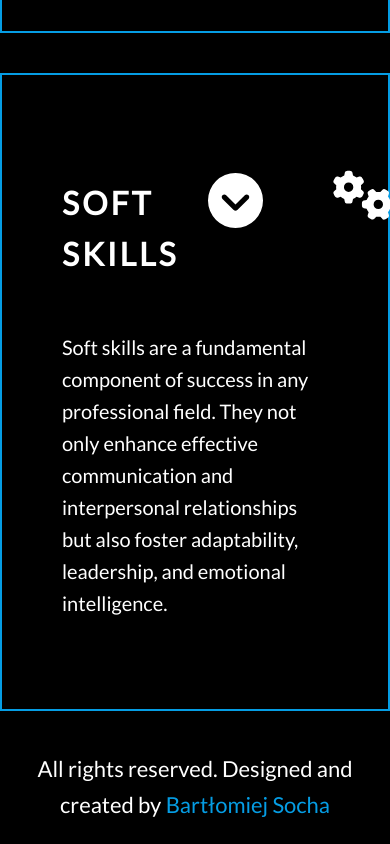
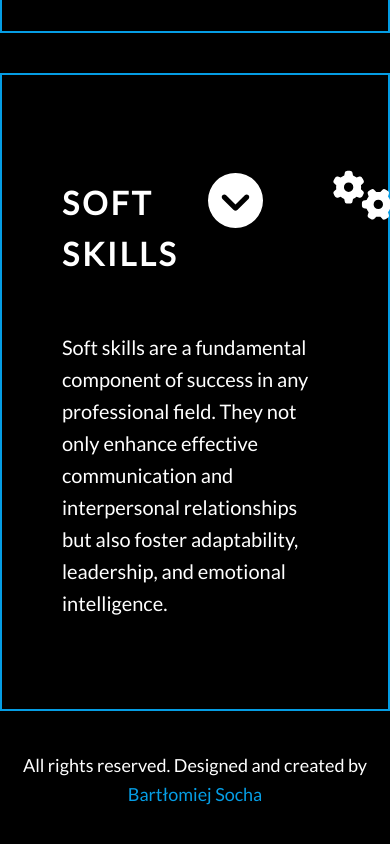
Before and after one commit to Soszka/portfolio, a React (Create React App) app: page /skills in a window 390 px wide. Shown: the part 1377-2221 px from the top of the page. Built offline with nearby package versions, Linux system fonts and the light colour scheme.

Commit message:
Responsiveness added to footer

```diff
--- a/src/components/Footer/Footer.module.scss
+++ b/src/components/Footer/Footer.module.scss
@@ -4,6 +4,10 @@
   margin-top: 40px;
   text-align: center;
   font-size: $content-font-size * 1.1;
+  @include small-screens {
+    margin-top: 10px;
+    font-size: $content-font-size * 0.9;
+  }
 
   span {
     color: $text-secondary-color;
```
